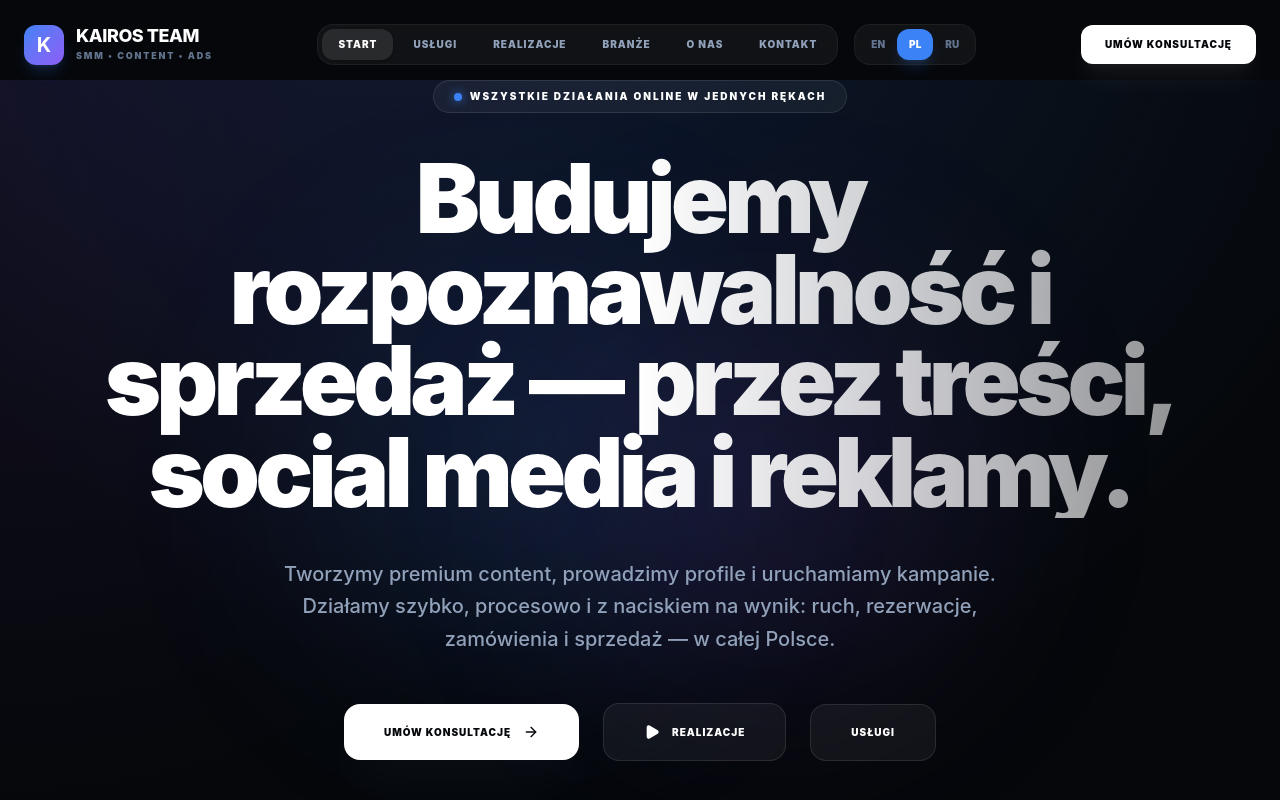
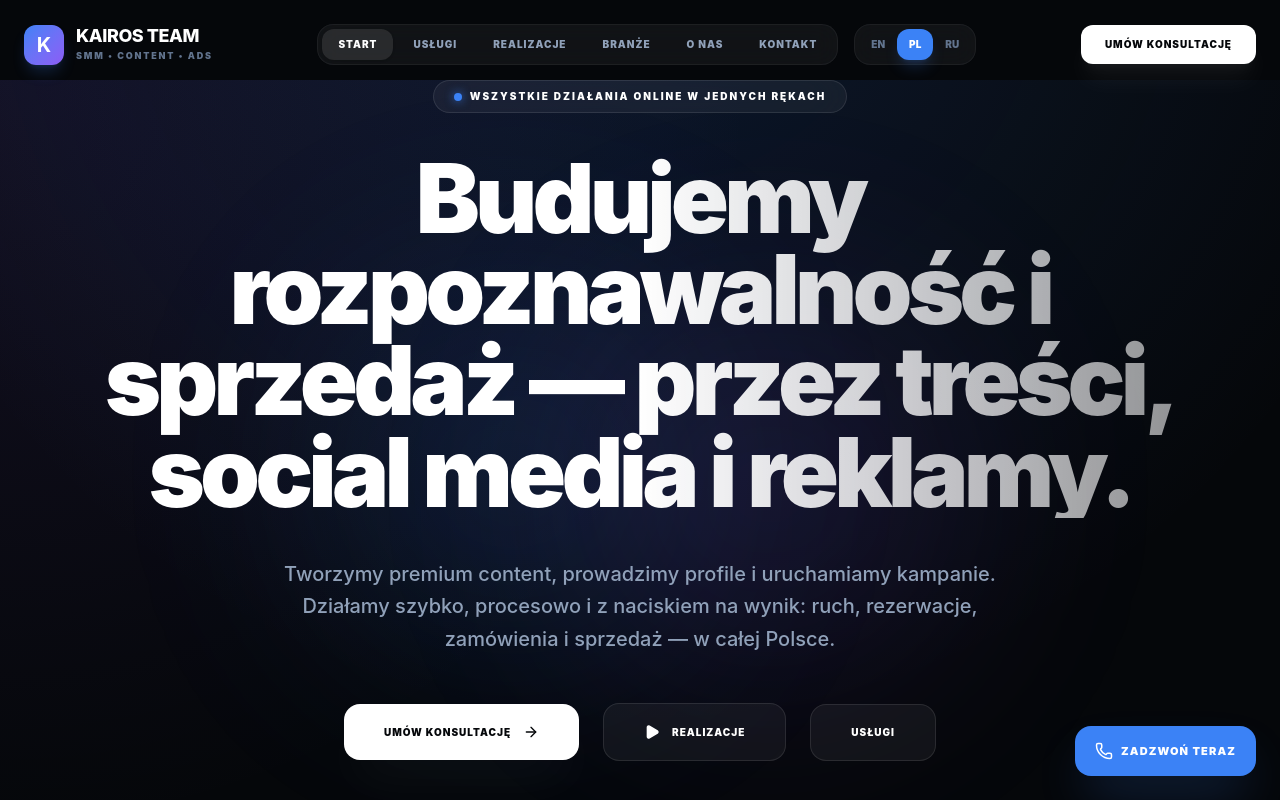
Before and after one commit to sardorbek21324/Kairos-team, a React (Vite) app: page / in a window 1280 px wide. Shown: the top 800 px of the page. Built offline with nearby package versions, Linux system fonts and the light colour scheme.

Commit message:
Add fixed call button on home screen

```diff
--- a/src/pages/Home.tsx
+++ b/src/pages/Home.tsx
@@ -1,13 +1,35 @@
+import type { MouseEvent } from 'react';
 import { motion } from 'motion/react';
-import { ArrowRight, CheckCircle2, Play, Zap, BarChart3, Target, Rocket } from 'lucide-react';
+import { ArrowRight, CheckCircle2, Play, Zap, BarChart3, Target, Rocket, Phone } from 'lucide-react';
 import { useLanguage } from '../context/LanguageContext';
 import { Link } from 'react-router-dom';
 
 export default function Home() {
   const { t } = useLanguage();
+  const phoneHref = 'tel:+48503413651';
+
+  const handleCallClick = (e: MouseEvent<HTMLAnchorElement>) => {
+    e.preventDefault();
+
+    if (typeof window !== 'undefined' && (window as any).gtag_report_conversion) {
+      (window as any).gtag_report_conversion(phoneHref);
+      return;
+    }
+
+    window.location.href = phoneHref;
+  };
 
   return (
     <div className="pt-20">
+      <a
+        href={phoneHref}
+        onClick={handleCallClick}
+        className="fixed bottom-6 right-6 z-50 inline-flex items-center gap-2 rounded-2xl bg-brand-accent px-5 py-4 text-[11px] font-black uppercase tracking-widest text-white shadow-2xl shadow-brand-accent/30 transition-all hover:bg-blue-600"
+      >
+        <Phone size={18} />
+        {t('contact.book.btns.call')}
+      </a>
+
       {/* Hero Section */}
       <section className="relative min-h-screen flex items-center justify-center overflow-hidden hero-glow">
         <div className="absolute inset-0 z-0 overflow-hidden">
```
